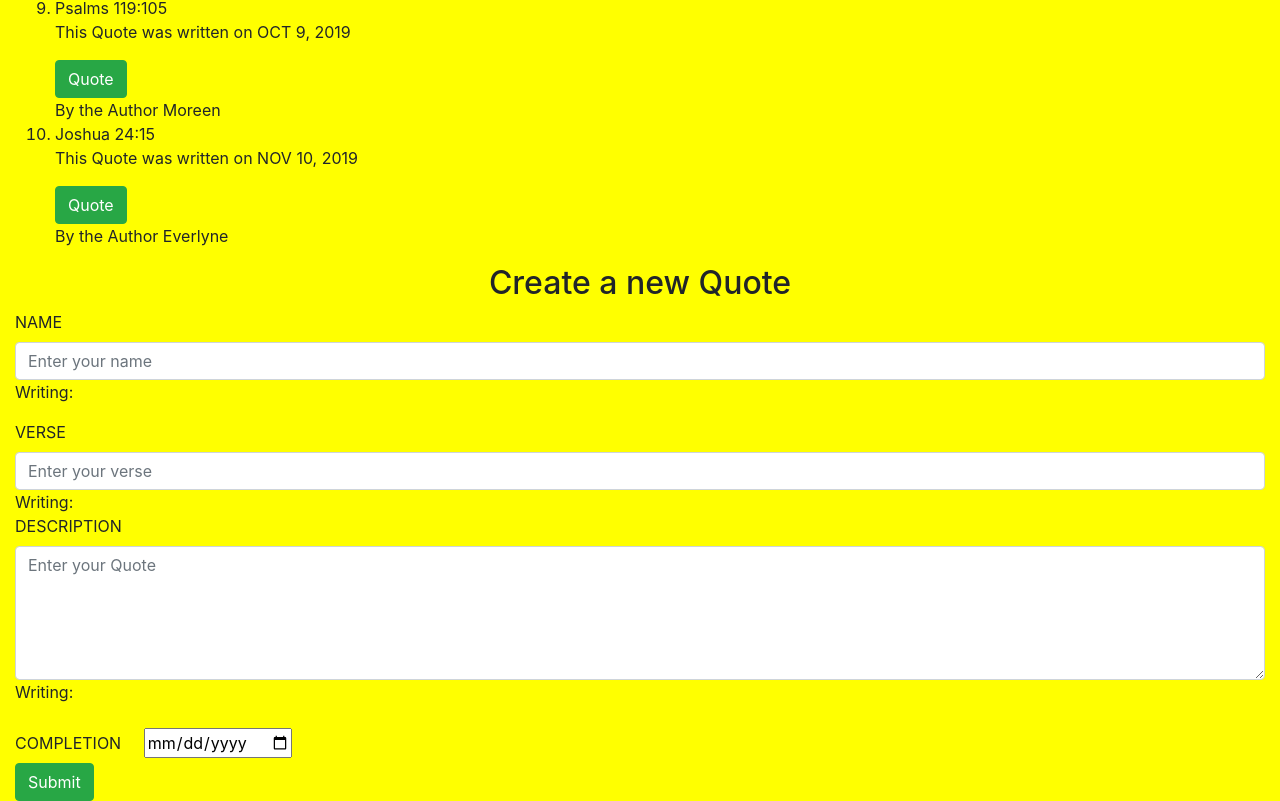
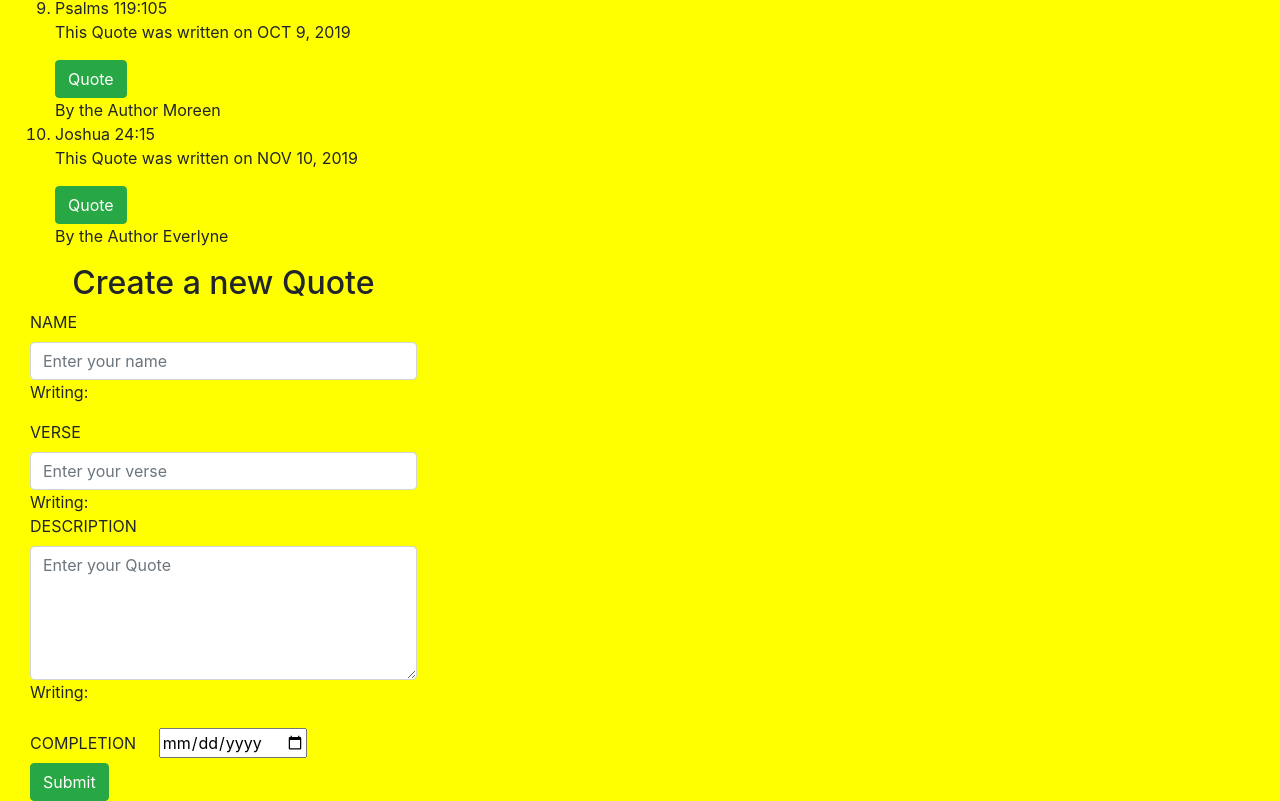
Before and after one commit to BeatriceWambui/grab-quotes, an Angular app: page / in a window 1280 px wide. Shown: the part 1165-1966 px from the top of the page. Built offline with nearby package versions, Linux system fonts and the light colour scheme.

Commit message:
create a grid system

```diff
--- a/src/app/quote/quote.component.html
+++ b/src/app/quote/quote.component.html
@@ -1,6 +1,7 @@
 <div class="container-fluid">
 <h1>GRAB A QUOTE</h1>
 <hr>
+<div col-md-8>
     <ol>
         <li *ngFor='let q of allQuotes, let i = index'>
              {{q.id}} <br>
@@ -11,7 +12,8 @@
         </li>
 
     </ol>
-<div class="my-form">
+</div>
+<div class="col-md-4">
   <app-quote-form (addQuote)='addNewQuote($event)'></app-quote-form>
 
 </div>
```
Lines whose indentation alone changed are shown as unchanged.
